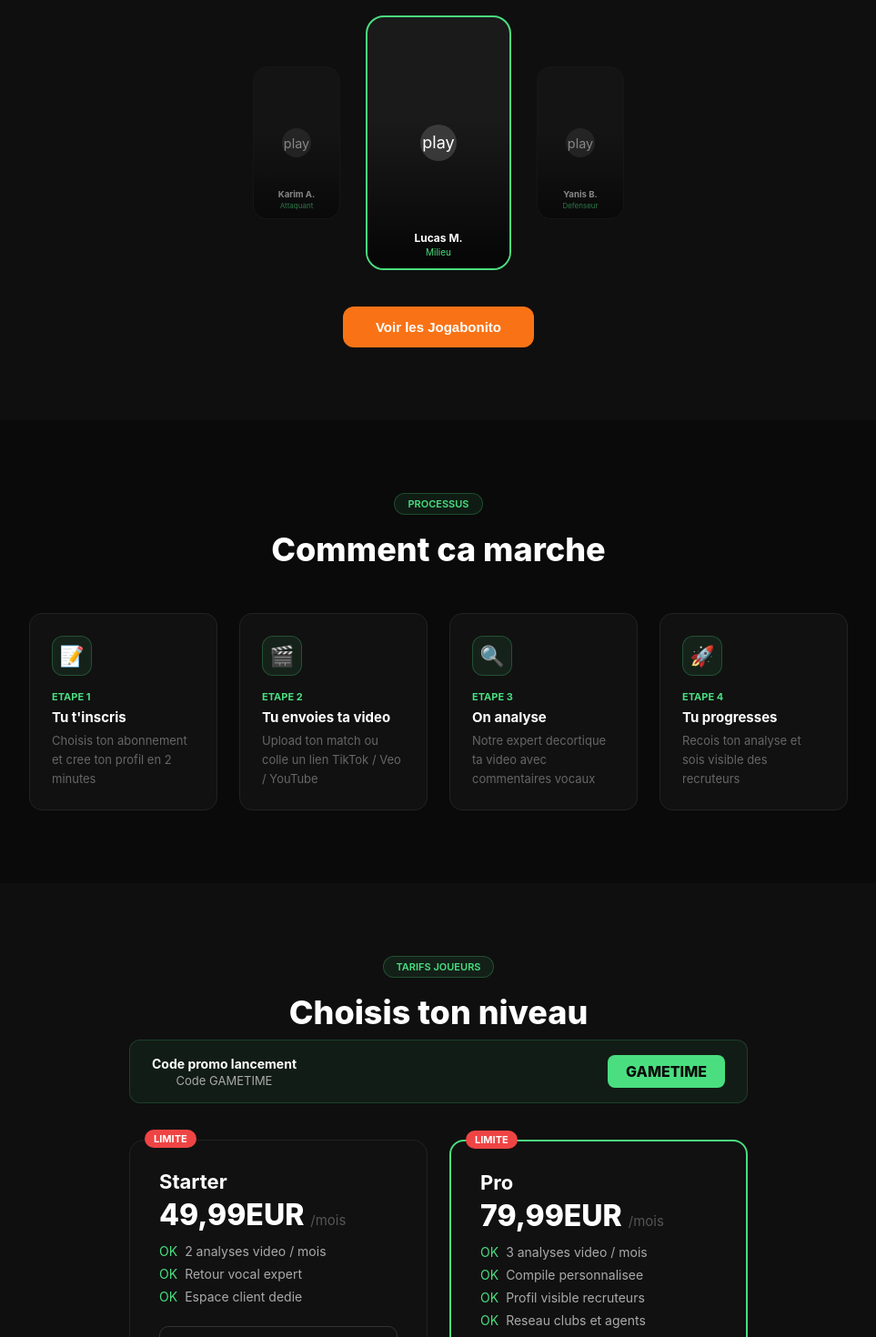
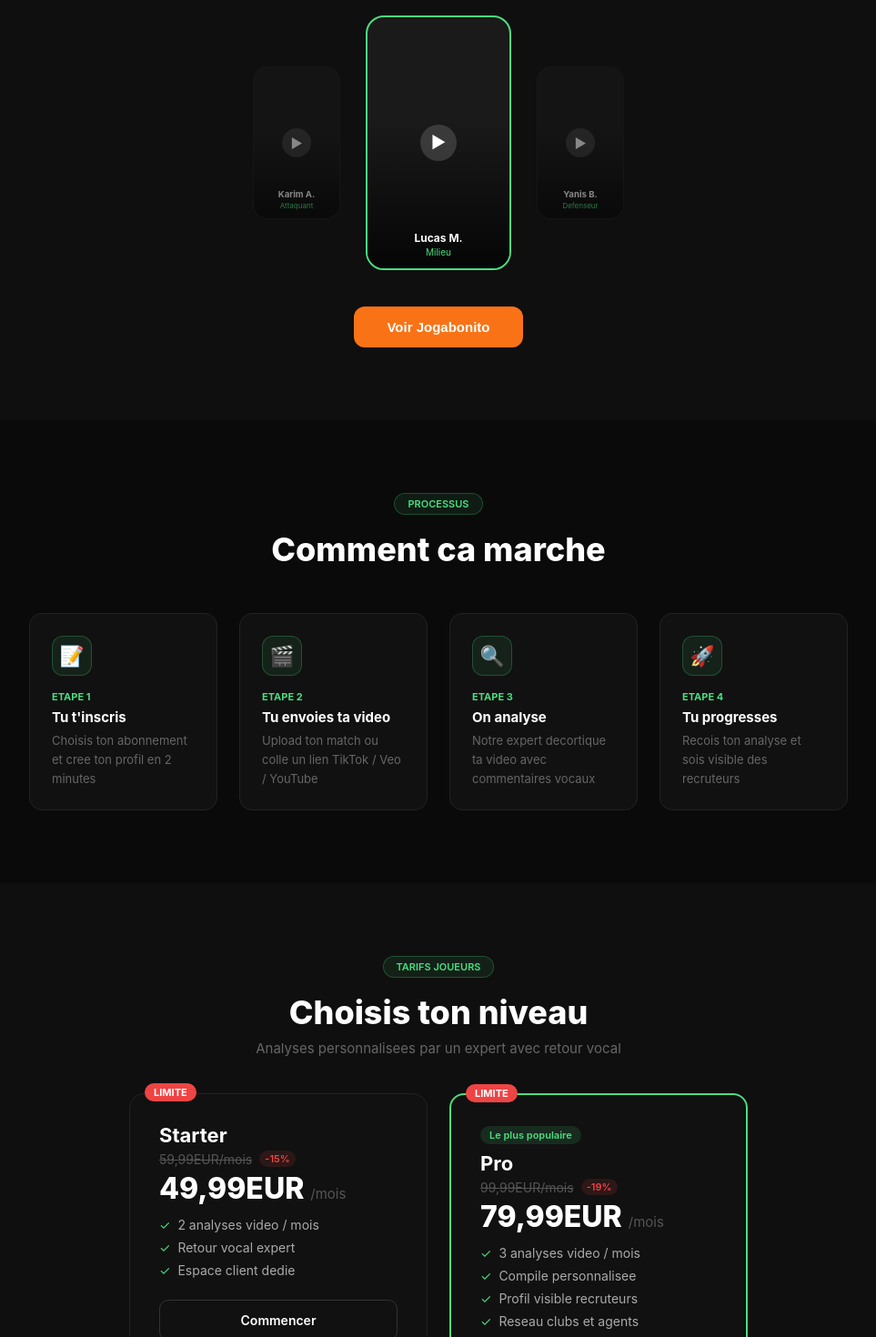
Before and after one commit to SICKO10/Digital-football-Accademy, a React (Vite) app: page / in a window 1280 px wide. Shown: the part 1060-2530 px from the top of the page at 91% size, without its empty margins (158-1121 px from the left). Built offline with nearby package versions, Linux system fonts and the light colour scheme; no server answers.

Commit message:
promotions offres + suppression GAMETIME

```diff
--- a/src/pages/Home.jsx
+++ b/src/pages/Home.jsx
@@ -30,7 +30,7 @@ function Home() {
         <p style={{ fontSize: '18px', color: '#666', marginBottom: '2.5rem', lineHeight: 1.7 }}>Envoie ta video de match, recois une analyse personnalisee par un expert. Expose ton talent aux clubs et agents.</p>
         <div style={{ display: 'flex', gap: '12px', justifyContent: 'center', flexWrap: 'wrap' }}>
           <button onClick={() => navigate('/register')} style={{ background: '#4ade80', color: '#000', border: 'none', padding: '15px 36px', borderRadius: '12px', fontSize: '16px', fontWeight: 700, cursor: 'pointer' }}>Envoyer ma video</button>
-          <button onClick={() => navigate('/jogabonito')} style={{ background: 'transparent', color: '#4ade80', border: '1px solid #4ade8040', padding: '15px 36px', borderRadius: '12px', fontSize: '16px', cursor: 'pointer' }}>Voir les Jogabonito</button>
+          <button onClick={() => navigate('/jogabonito')} style={{ background: 'transparent', color: '#4ade80', border: '1px solid #4ade8040', padding: '15px 36px', borderRadius: '12px', fontSize: '16px', cursor: 'pointer' }}>Voir Jogabonito</button>
         </div>
         <div style={{ display: 'flex', justifyContent: 'center', gap: '4rem', marginTop: '4rem', paddingTop: '3rem', borderTop: '1px solid #1a1a1a', flexWrap: 'wrap' }}>
           {[{ num: '500+', label: 'Joueurs analyses' }, { num: '98%', label: 'Satisfaction' }, { num: '50+', label: 'Clubs partenaires' }].map(s => (
@@ -50,12 +50,12 @@ function Home() {
           {[{ nom: 'Karim A.', poste: 'Attaquant', scale: 0.8, opacity: 0.5 }, { nom: 'Lucas M.', poste: 'Milieu', scale: 1, opacity: 1, featured: true }, { nom: 'Yanis B.', poste: 'Defenseur', scale: 0.8, opacity: 0.5 }].map((j, i) => (
             <div key={i} onClick={() => navigate('/jogabonito')} style={{ width: j.featured ? '160px' : '120px', height: j.featured ? '280px' : '210px', background: '#1a1a1a', border: j.featured ? '2px solid #4ade80' : '1px solid #222', borderRadius: '20px', display: 'flex', flexDirection: 'column', justifyContent: 'flex-end', padding: '12px', position: 'relative', overflow: 'hidden', cursor: 'pointer', opacity: j.opacity, transform: `scale(${j.scale})` }}>
               <div style={{ position: 'absolute', inset: 0, background: 'linear-gradient(to top, rgba(0,0,0,0.8) 0%, transparent 60%)' }} />
-              <div style={{ position: 'absolute', top: '50%', left: '50%', transform: 'translate(-50%,-50%)', width: '40px', height: '40px', borderRadius: '50%', background: 'rgba(255,255,255,0.15)', display: 'flex', alignItems: 'center', justifyContent: 'center', fontSize: '18px', zIndex: 2 }}>play</div>
+              <div style={{ position: 'absolute', top: '50%', left: '50%', transform: 'translate(-50%,-50%)', width: '40px', height: '40px', borderRadius: '50%', background: 'rgba(255,255,255,0.15)', display: 'flex', alignItems: 'center', justifyContent: 'center', fontSize: '18px', zIndex: 2 }}>▶</div>
               <div style={{ position: 'relative', zIndex: 3 }}><p style={{ margin: 0, fontSize: '12px', fontWeight: 700 }}>{j.nom}</p><p style={{ margin: '2px 0 0', fontSize: '10px', color: '#4ade80' }}>{j.poste}</p></div>
             </div>
           ))}
         </div>
-        <button onClick={() => navigate('/jogabonito')} style={{ background: '#f97316', color: '#fff', border: 'none', padding: '14px 36px', borderRadius: '12px', fontSize: '15px', fontWeight: 700, cursor: 'pointer' }}>Voir les Jogabonito</button>
+        <button onClick={() => navigate('/jogabonito')} style={{ background: '#f97316', color: '#fff', border: 'none', padding: '14px 36px', borderRadius: '12px', fontSize: '15px', fontWeight: 700, cursor: 'pointer' }}>Voir Jogabonito</button>
       </section>
 
       <section id="comment" style={{ padding: '5rem 2rem', textAlign: 'center' }}>
@@ -76,26 +76,36 @@ function Home() {
       <section id="offres" style={{ background: '#0f0f0f', padding: '5rem 2rem', textAlign: 'center' }}>
         <div style={{ display: 'inline-block', background: '#4ade8015', border: '1px solid #4ade8040', color: '#4ade80', fontSize: '11px', padding: '4px 14px', borderRadius: '20px', marginBottom: '1rem', fontWeight: 600 }}>TARIFS JOUEURS</div>
         <h2 style={{ fontSize: 'clamp(24px, 4vw, 36px)', fontWeight: 800, marginBottom: '0.5rem' }}>Choisis ton niveau</h2>
-        <div style={{ background: '#4ade8010', border: '1px solid #4ade8030', borderRadius: '12px', padding: '1rem 1.5rem', maxWidth: '680px', margin: '0 auto 2.5rem', display: 'flex', alignItems: 'center', justifyContent: 'space-between', gap: '1rem', flexWrap: 'wrap' }}>
-          <div><p style={{ fontSize: '14px', fontWeight: 700, margin: '0 0 2px' }}>Code promo lancement</p><p style={{ fontSize: '13px', color: '#aaa', margin: 0 }}>Code GAMETIME</p></div>
-          <div style={{ background: '#4ade80', color: '#0a0a0a', fontWeight: 800, fontSize: '16px', padding: '8px 20px', borderRadius: '8px' }}>GAMETIME</div>
-        </div>
+        <p style={{ color: '#666', fontSize: '15px', marginBottom: '2.5rem' }}>Analyses personnalisees par un expert avec retour vocal</p>
         <div style={{ display: 'grid', gridTemplateColumns: 'repeat(auto-fit, minmax(280px, 1fr))', gap: '1.5rem', maxWidth: '680px', margin: '0 auto' }}>
+
+          {/* STARTER */}
           <div style={{ background: '#111', border: '1px solid #222', borderRadius: '16px', padding: '2rem', textAlign: 'left', position: 'relative' }}>
             <div style={{ position: 'absolute', top: '-12px', left: '16px', background: '#ef4444', color: 'white', fontSize: '11px', fontWeight: 700, padding: '3px 10px', borderRadius: '20px' }}>LIMITE</div>
             <h3 style={{ fontSize: '22px', fontWeight: 700, marginBottom: '4px' }}>Starter</h3>
+            <div style={{ display: 'flex', alignItems: 'center', gap: '8px', marginBottom: '4px' }}>
+              <span style={{ fontSize: '14px', color: '#555', textDecoration: 'line-through' }}>59,99EUR/mois</span>
+              <span style={{ background: '#ef444420', color: '#ef4444', fontSize: '11px', padding: '2px 6px', borderRadius: '10px', fontWeight: 600 }}>-15%</span>
+            </div>
             <div style={{ fontSize: '32px', fontWeight: 800, marginBottom: '12px' }}>49,99EUR <span style={{ fontSize: '15px', color: '#555', fontWeight: 400 }}>/mois</span></div>
             <ul style={{ listStyle: 'none', padding: 0, margin: '0 0 1.5rem', display: 'flex', flexDirection: 'column', gap: '8px' }}>
-              {['2 analyses video / mois', 'Retour vocal expert', 'Espace client dedie'].map(f => (<li key={f} style={{ fontSize: '14px', color: '#aaa', display: 'flex', alignItems: 'center', gap: '8px' }}><span style={{ color: '#4ade80' }}>OK</span> {f}</li>))}
+              {['2 analyses video / mois', 'Retour vocal expert', 'Espace client dedie'].map(f => (<li key={f} style={{ fontSize: '14px', color: '#aaa', display: 'flex', alignItems: 'center', gap: '8px' }}><span style={{ color: '#4ade80' }}>✓</span> {f}</li>))}
             </ul>
             <a href={STRIPE_LINKS.starter} target="_blank" rel="noreferrer" style={{ display: 'block', width: '100%', padding: '13px', borderRadius: '10px', border: '1px solid #333', background: 'transparent', color: 'white', fontSize: '14px', fontWeight: 600, textAlign: 'center', textDecoration: 'none', boxSizing: 'border-box' }}>Commencer</a>
           </div>
+
+          {/* PRO */}
           <div style={{ background: '#111', border: '2px solid #4ade80', borderRadius: '16px', padding: '2rem', textAlign: 'left', position: 'relative' }}>
             <div style={{ position: 'absolute', top: '-12px', left: '16px', background: '#ef4444', color: 'white', fontSize: '11px', fontWeight: 700, padding: '3px 10px', borderRadius: '20px' }}>LIMITE</div>
+            <div style={{ background: '#4ade8020', color: '#4ade80', fontSize: '11px', padding: '3px 10px', borderRadius: '20px', display: 'inline-block', marginBottom: '8px', fontWeight: 600 }}>Le plus populaire</div>
             <h3 style={{ fontSize: '22px', fontWeight: 700, marginBottom: '4px' }}>Pro</h3>
+            <div style={{ display: 'flex', alignItems: 'center', gap: '8px', marginBottom: '4px' }}>
+              <span style={{ fontSize: '14px', color: '#555', textDecoration: 'line-through' }}>99,99EUR/mois</span>
+              <span style={{ background: '#ef444420', color: '#ef4444', fontSize: '11px', padding: '2px 6px', borderRadius: '10px', fontWeight: 600 }}>-19%</span>
+            </div>
             <div style={{ fontSize: '32px', fontWeight: 800, marginBottom: '12px' }}>79,99EUR <span style={{ fontSize: '15px', color: '#555', fontWeight: 400 }}>/mois</span></div>
             <ul style={{ listStyle: 'none', padding: 0, margin: '0 0 1.5rem', display: 'flex', flexDirection: 'column', gap: '8px' }}>
-              {['3 analyses video / mois', 'Compile personnalisee', 'Profil visible recruteurs', 'Reseau clubs et agents', 'Acces Jogabonito et Feed social'].map(f => (<li key={f} style={{ fontSize: '14px', color: '#aaa', display: 'flex', alignItems: 'center', gap: '8px' }}><span style={{ color: '#4ade80' }}>OK</span> {f}</li>))}
+              {['3 analyses video / mois', 'Compile personnalisee', 'Profil visible recruteurs', 'Reseau clubs et agents', 'Acces Jogabonito et Feed social'].map(f => (<li key={f} style={{ fontSize: '14px', color: '#aaa', display: 'flex', alignItems: 'center', gap: '8px' }}><span style={{ color: '#4ade80' }}>✓</span> {f}</li>))}
             </ul>
             <a href={STRIPE_LINKS.pro} target="_blank" rel="noreferrer" style={{ display: 'block', width: '100%', padding: '13px', borderRadius: '10px', border: 'none', background: '#4ade80', color: '#0a0a0a', fontSize: '14px', fontWeight: 700, textAlign: 'center', textDecoration: 'none', boxSizing: 'border-box' }}>Commencer</a>
           </div>
@@ -105,17 +115,27 @@ function Home() {
       <section id="recruteurs" style={{ padding: '5rem 2rem', textAlign: 'center' }}>
         <div style={{ display: 'inline-block', background: '#4ade8015', border: '1px solid #4ade8040', color: '#4ade80', fontSize: '11px', padding: '4px 14px', borderRadius: '20px', marginBottom: '1rem', fontWeight: 600 }}>RECRUTEURS ET CLUBS</div>
         <h2 style={{ fontSize: 'clamp(24px, 4vw, 36px)', fontWeight: 800, marginBottom: '0.5rem' }}>Acces Professionnel</h2>
-        <div style={{ maxWidth: '520px', margin: '3rem auto 0', position: 'relative' }}>
+        <p style={{ color: '#666', fontSize: '15px', marginBottom: '3rem' }}>Pour les clubs, agents et recruteurs qui cherchent des talents</p>
+        <div style={{ maxWidth: '520px', margin: '0 auto', position: 'relative' }}>
+          <div style={{ position: 'absolute', top: '-14px', right: '20px', background: '#ef4444', color: 'white', fontSize: '12px', fontWeight: 700, padding: '4px 14px', borderRadius: '20px', zIndex: 1 }}>-60% LIMITE</div>
           <div style={{ background: '#111', border: '2px solid #4ade80', borderRadius: '16px', padding: '2.5rem', textAlign: 'left' }}>
             <div style={{ display: 'flex', alignItems: 'center', gap: '1rem', marginBottom: '1.5rem' }}>
               <div style={{ fontSize: '40px' }}>🏆</div>
               <div><h3 style={{ fontSize: '22px', fontWeight: 700, margin: 0 }}>Acces Recruteur</h3><p style={{ fontSize: '13px', color: '#666', margin: '4px 0 0' }}>Abonnement annuel</p></div>
             </div>
-            <div style={{ fontSize: '48px', fontWeight: 800, color: '#4ade80', marginBottom: '1.5rem' }}>200EUR<span style={{ fontSize: '18px', color: '#555', fontWeight: 400 }}>/an</span></div>
+            <div style={{ marginBottom: '1.5rem' }}>
+              <div style={{ display: 'flex', alignItems: 'center', gap: '12px', marginBottom: '4px' }}>
+                <span style={{ fontSize: '18px', color: '#555', textDecoration: 'line-through' }}>500EUR/an</span>
+                <span style={{ background: '#ef444420', color: '#ef4444', fontSize: '12px', padding: '2px 8px', borderRadius: '20px', fontWeight: 600 }}>Offre lancement</span>
+              </div>
+              <div style={{ fontSize: '48px', fontWeight: 800, color: '#4ade80', lineHeight: 1.1 }}>200EUR <span style={{ fontSize: '18px', color: '#555', fontWeight: 400 }}>/an</span></div>
+              <p style={{ fontSize: '13px', color: '#ef4444', marginTop: '4px' }}>Offre limitee - places disponibles</p>
+            </div>
             <div style={{ display: 'grid', gridTemplateColumns: '1fr 1fr', gap: '8px', marginBottom: '2rem' }}>
-              {['Base joueurs complete', 'Recherche avancee', 'Clips et compilations', 'Messagerie directe', 'Contact coach', 'Filtres avances', 'Alertes profils', 'Support prioritaire'].map(f => (<div key={f} style={{ display: 'flex', alignItems: 'center', gap: '8px', fontSize: '13px', color: '#aaa' }}><span style={{ color: '#4ade80' }}>OK</span> {f}</div>))}
+              {['Base joueurs complete', 'Recherche avancee', 'Clips et compilations', 'Messagerie directe', 'Contact coach', 'Filtres avances', 'Alertes profils', 'Support prioritaire'].map(f => (<div key={f} style={{ display: 'flex', alignItems: 'center', gap: '8px', fontSize: '13px', color: '#aaa' }}><span style={{ color: '#4ade80' }}>✓</span> {f}</div>))}
             </div>
             <button onClick={() => navigate('/register-recruteur')} style={{ width: '100%', padding: '15px', borderRadius: '10px', border: 'none', background: '#4ade80', color: '#0a0a0a', fontSize: '16px', fontWeight: 700, cursor: 'pointer' }}>Commencer pour 200EUR/an</button>
+            <p style={{ fontSize: '12px', color: '#555', textAlign: 'center', marginTop: '10px' }}>Facturation annuelle - Acces immediat</p>
           </div>
         </div>
       </section>
```
